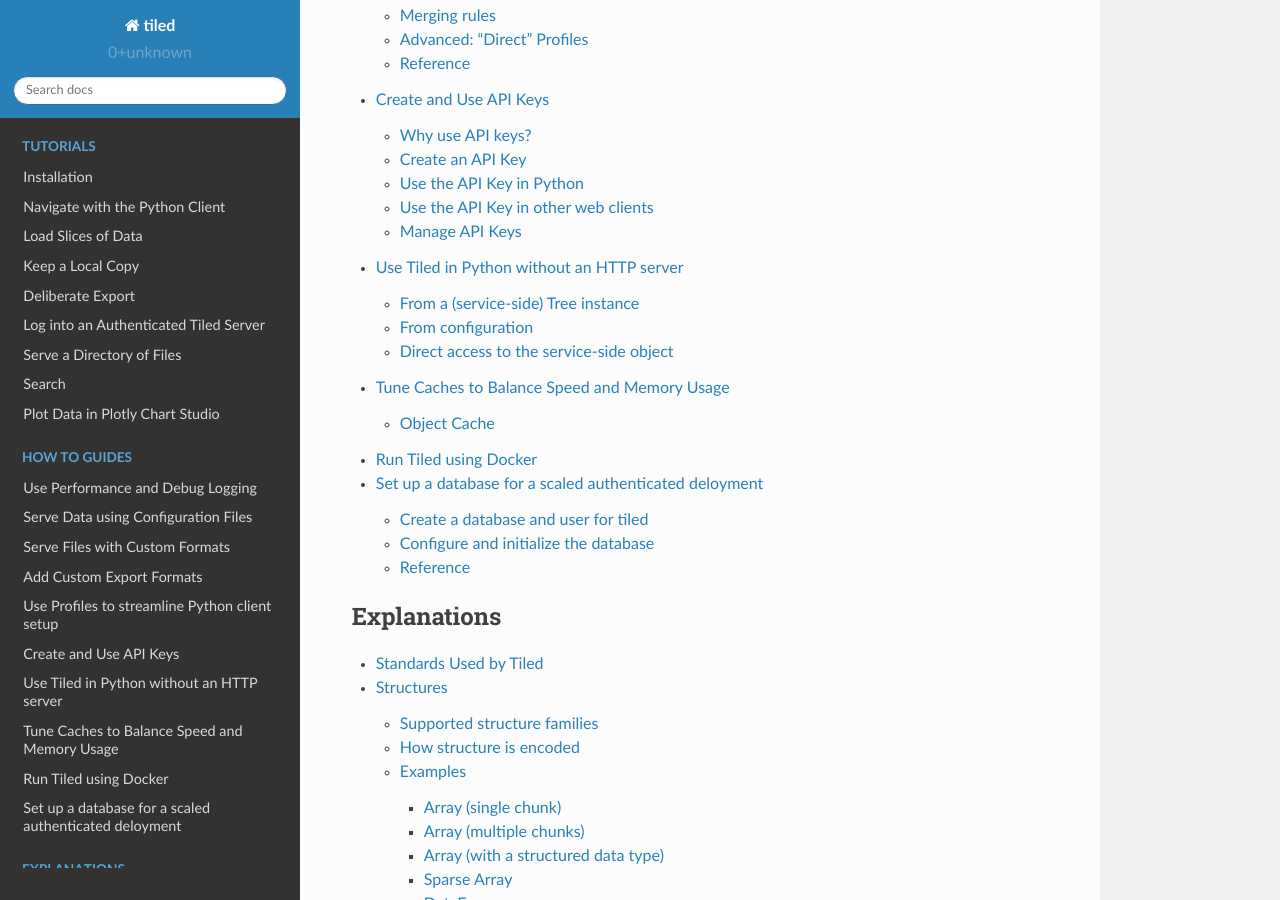
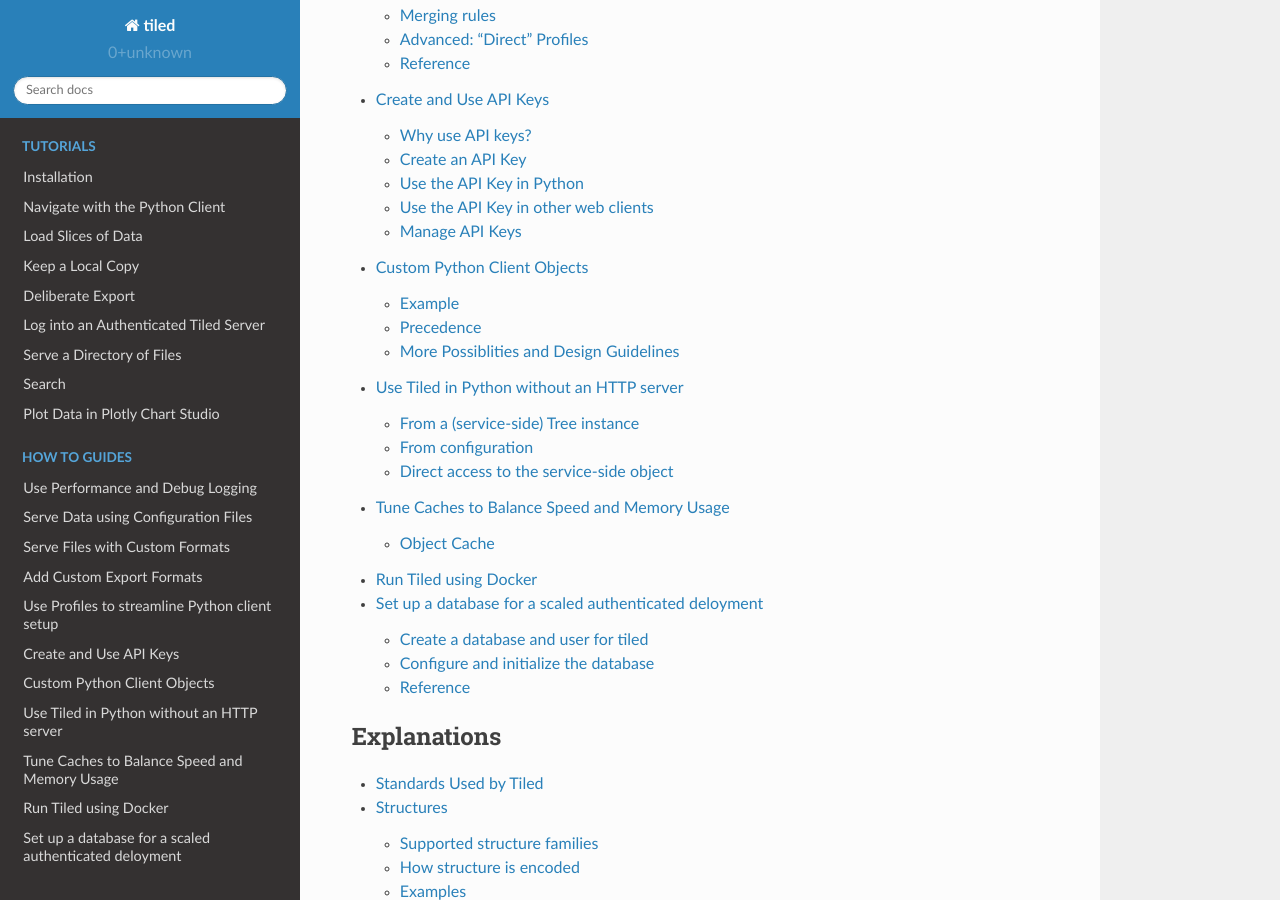
Before and after one commit to bluesky/tiled, a Sphinx documentation site: the page built from docs/source/index.md, in a window 1280 px wide and 900 px high, scrolled down 5298 px. Built offline with Sphinx 7.4.7 and the Read the Docs theme 2.0.0, drawn with Linux system fonts in a browser that asks for light colours; pages that are not in the unit, such as notebooks, are missing from menus; some of the changed lines change nothing that is shown.

Commit message:
Add guide on custom Python client objects.

`````diff
--- /dev/null
+++ b/docs/source/how-to/custom-clients.md
@@ -0,0 +1,192 @@
+# Custom Python Client Objects
+
+To provide an "upgraded" and more finely-tuned user experience for certain
+kinds of dataset, TIled can be configured to use custom Python objects.
+This is transparent and automatic from the point view of the user.
+
+In the Python client, when a user accesses a given item, Tiled inspects the
+item to decide what type of object to use to represent it.
+In simple cases, this is just based on the `structure_family`: `"array"` goes
+to `tiled.client.array.ArrayClient`;  `"dataframe"` goes to
+`tiled.client.dataframe.DataFrameClient`; `"node"` goes to
+`tiled.clide.node.Node`. Those classes then manage further commication with
+Tiled server to access their contents.
+
+Each item always has exactly one `structure_family`, and it's always from a
+fixed list. In addition, it may have a list of `specs`, labels which are meant
+to communicate some more specific expectations about the data that may or may
+not have meaning to a given client. If a client does not recognize some spec,
+it can still access the metadata and data and performed Tiled's essential
+fucntions. If it does recognize a spec, it can provide an upgraded user
+experience.
+
+## Example
+
+Supose data labeled with the `xdi` spec is guaranteed to have a metadata
+dictionary containing the following two entries:
+
+```py
+x.metadata["XDI"]["Element"]["Symbol"]
+x.metadata["XDI"]["Element"]["Edge"]
+```
+
+When the Tiled client encounters this type of data, we would like to hand
+the user a custom Python object that includes the information in the string
+representation displayed by the Python interpreter (or Jupyter notebook).
+
+```py
+import tiled.client.dataframe
+
+
+class XDIDatasetClient(tiled.client.dataframe.DataFrameClient):
+    "A custom DataFrame client for DataFrames that have XDI metadata."
+
+    def __init__(self, *args, **kwargs):
+        super().__init__(*args, **kwargs)
+        # Optional sanity check to ensure this cannot be accidentally
+        # registered for use with data that is not a dataframe.
+        assert self.item["attributes"]["structure_family"] == "dataframe"
+
+    def __repr__(self):
+        md = self.metadata["XDI"]
+        return f'<{x.item["id"]} {md["Element"]["Symbol"]} {md["Element"]["Edge"]}>'
+```
+
+```{note}
+
+**An Aside of Python `__repr__`**
+
+Python calls `__repr__` to obtain a string representation of it for interactive
+display as in:
+
+````py
+>>> my_object
+<...>
+````
+
+It is conventional to include angle brakets `<>` when the string is not valid
+Python code, as opposed to
+
+````py
+>>> 1
+1
+````
+
+where the string representation is the exactly the code you would run to
+reproduce that object.
+
+You may want to override `__str__` in addition, which determines what
+is returned by `str(...)` and displayed by `print(...)`. If you override
+`__str__` but not `__repr__`, then `__repr__` falls back to `__str__`.
+```
+
+Now we want to configure Tiled to this class whenever it encounters
+data labeled with the `xdi` spec. We'll register it manually for development
+and testing. Then we'll see how to configure it seamlessly for the user.
+
+```py
+from tiled.client.node import DEFAULT_STRUCTURE_CLIENT_DISPATCH
+from tiled.client import from_uri
+
+custom = dict(DEFAULT_STRUCTURE_CLIENT_DISPATCH["numpy"])
+custom["xdi"] = XDIDatasetClient
+client = from_uri("https://...", structure_clients=custom)
+```
+
+Test by accessing a dataset and checking the type:
+
+```py
+type(client[...])
+```
+
+
+Python
+[entry points](https://packaging.python.org/en/latest/specifications/entry-points/)
+allow Tiled to efficiently scan the software environment for third-party
+packages that provide custom Tiled clients. (Crucially, for speed, it does _not_
+need to import a package to discover what if any custom Tiled clients it
+includes. The entry points declarations can be read statically.) To register a
+custom Tiled client from a third party package, add this to the `setup.py`:
+
+```py
+# setup.py
+setup(
+    entry_points={
+        "tiled.special_client": [
+            "xdi = my_package.my_module:XDIDatasetClient",
+        ],
+    },
+)
+```
+
+On the left side of the `=` is the spec name, and on the right is the import
+path to the custom object we want Tiled to use. Beware the somewhat unusual
+syntax, in particular the colon between the final module and the object.
+
+Re-install the package after adding or editing the entry points. Notice that
+even in "editable" installations (i.e. `pip install -e ...`) a re-install step
+is needed to register the entry point.
+
+Then, Tiled should be able to automatically discover the custom class with
+no change in the user's process:
+
+```py
+from tiled.client import from_uri
+
+client = from_uri("https://...")
+```
+
+When Tiled see an `xdi` spec, it will query the entry points for a client registered
+with that spec. It will discover the custom Python package, import the relevant
+class, and use it.
+
+## Precedence
+
+A given item may have multiple specs (or none). It always has exactly one structure family.
+It's possible that clients have been registered for multiple specs in the in the list.
+Tiled walks the spec list in order and uses the first one that it recognizes. If it
+recognizes none of the specs, or if there are no specs, it falls back to using the
+structure family. Specs should generally be sorted from most specific to least
+specific, so that Tiled uses the most finely-tuned client object available.
+
+## More Possiblities and Design Guidelines
+
+There are many other useful things we could do with a custom client that is purpose-built
+for a specific kinds of data and/or metadata. We can add convenience properties
+to quickly access certain metadata.
+
+```py
+class CustomClient(...):
+    @property
+    def element(self):
+        return self.metadata["XDI"]["Element"]["Symbol"]
+```
+
+We can add convenience methods that read certain sections of the data and perhaps do
+light computation on the way out.
+
+```py
+class CustomClient(...):
+    def energy(self):
+        # Read energy column
+        return self["energy"][:] * UNIT_CONVERSION
+```
+
+We offer two guidelines to help your custom clients compose well with Tiled and
+with other scientific Python libraries.
+
+1. In your subclass, _add_ methods, attributes, and properties, but do not
+   _change_ the behavior of the existing methods, attributes, and properties in
+   the base class. This is a well-known
+   [principle](https://en.wikipedia.org/wiki/Liskov_substitution_principle) in
+   software design generally, and it is especialy crucial here. If a user runs code
+   in a software environment where the library with the custom objects happens
+   to be missing, we want the user to immediate notice the missing methods, not
+   get confusingly different results from the "standard" method and the
+   customized one. In addition, it is helpful if the "vanilla" Tiled documentation
+   and user knowledge transfers to the custom classes with _additions_ but no
+   confusing _changes_.
+2. If something custom will do I/O (i.e. download metadata or data from the
+   server) make it method, not a property. Properties that do "surprise" I/O
+   may block over a slow network and can be very confusing. The same guideline
+   applies if the property performs more just very light computation.
--- a/docs/source/index.md
+++ b/docs/source/index.md
@@ -24,6 +24,7 @@
 how-to/custom-export-formats
 how-to/profiles
 how-to/api-keys
+how-to/custom-clients
 how-to/direct-client
 how-to/tune-caches
 how-to/docker
`````
